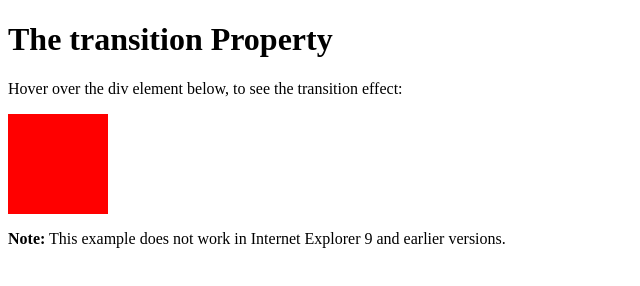
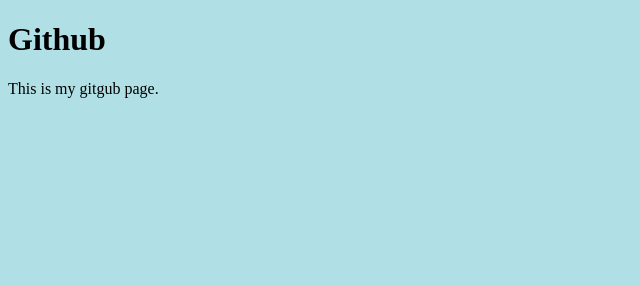
Before and after one commit to jessicahobbins/jessicahobbins.github.io, a plain HTML site: page index.html in a window 1280 px wide. Shown: the whole page, without its empty margins (0-640 px from the left). Drawn offline with Linux system fonts and the light colour scheme.

Commit message:
Update index.html

```diff
--- a/index.html
+++ b/index.html
@@ -1,27 +1,9 @@
 <!DOCTYPE html>
 <html>
-<head>
-<style>
-div {
-  width: 100px;
-  height: 100px;
-  background: red;
-  transition: width 2s;
-}
+<body style="background-color:powderblue;">
 
-div:hover {
-  width: 300px;
-}
-</style>
-</head>
-<body>
-
-<h1>The transition Property</h1>
-
-<p>Hover over the div element below, to see the transition effect:</p>
-<div></div>
-
-<p><b>Note:</b> This example does not work in Internet Explorer 9 and earlier versions.</p>
+<h1>Github</h1>
+<p>This is my gitgub page.</p>
 
 </body>
 </html>
```
